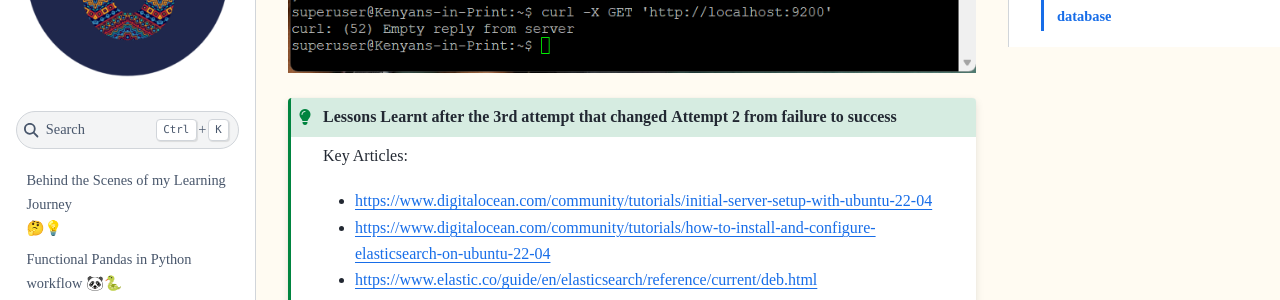
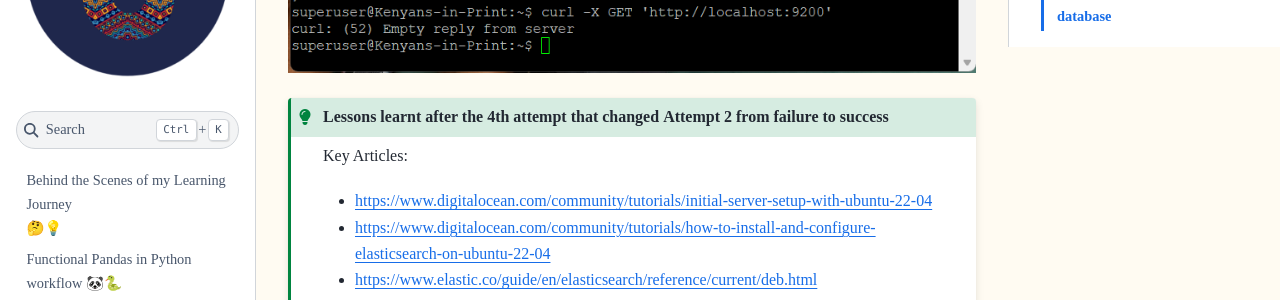
Before and after one commit to CeeThinwa/BTS-Continuous-Learning, a Jupyter Book: the page built from book/6/database_setup.md, in a window 1280 px wide and 900 px high, scrolled down 19193 px. Shown: the part 152-452 px from the top of the window. Built offline with Jupyter Book 1.0.4 settings and Sphinx 7.4.7 and the Sphinx Book theme 1.1.4, drawn with Linux system fonts in a browser that asks for light colours; some of the changed text lies outside the part shown.

Commit message:
Update database_setup.md

```diff
--- a/book/6/database_setup.md
+++ b/book/6/database_setup.md
@@ -226,7 +226,7 @@ However, I ran into the same problem faced in attempt 1:
 
 ![error in elasticsearch 7](../_static/images/elasticsearch-setup-in-linux-17.png)
 
-:::{admonition} Lessons Learnt after the 3rd attempt that changed **Attempt 2** from failure to success
+:::{admonition} Lessons learnt after the 4th attempt that changed **Attempt 2** from failure to success
 :class: tip
 Key Articles:
 
```
Also changed, not shown: other parts of book/6/database_setup.md (+1 -1 lines).
